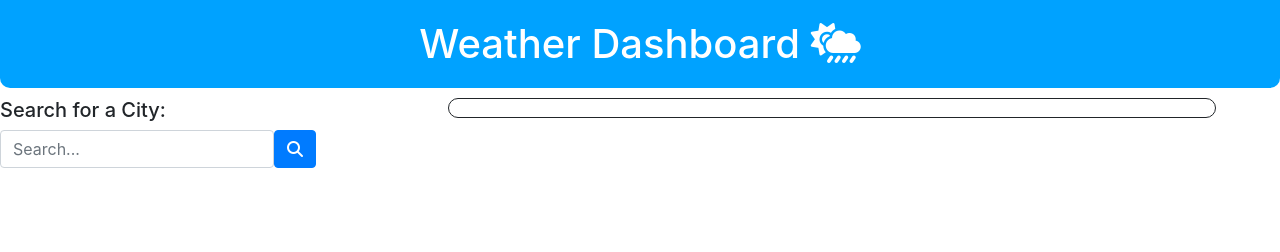
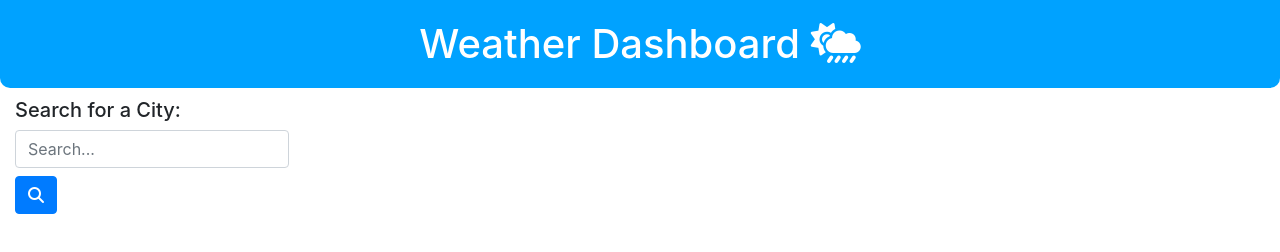
Before and after one commit to cseibert2667/WeatherDashboard, a plain HTML site: page index.html in a window 1280 px wide. Drawn offline with nearby package versions, Linux system fonts and the light colour scheme; no server answers.

Commit message:
reorganized html layout

```diff
--- a/index.html
+++ b/index.html
@@ -19,18 +19,27 @@
     <header>
         <h1 class="header">Weather Dashboard <i class="fas fa-cloud-sun-rain"></i></h1>
     </header>
+    <div class="container-xl">
+        <div class="row">
+            <div class="col-3">
+
                 <div class="left-panel">
                     <h5>Search for a City:</h5>
                     <form class="form-inline">
                         <div class="form-group mb-2">
                             <input type="text" class="form-control" placeholder="Search..." id="city-input">
                         </div>
-            <button type="submit" class="btn btn-primary mb-2" id="search-btn"><i class="fas fa-search"></i></button>
+                        <button type="submit" class="btn btn-primary mb-2" id="search-btn"><i
+                                class="fas fa-search"></i></button>
                     </form>
-
+                    <!-- Search History -->
                     <ul class="list-group">
                     </ul>
                 </div>
+            </div>
+            <div class="col-9">
+                <div class="row">
+
                     <div class="weather">
                         <h3 id="city-name"></h3>
                         <h5 id="main-temp"></h5>
@@ -38,9 +47,14 @@
                         <h5 id="main-wind"></h5>
                         <h5 id="main-uv"></h5>
                     </div>
+                </div>
+
                 <div class="row" id="5-day"></div>
 
 
+            </div>
+        </div>
+    </div>
 
 
     <!-- Bootstrap JS -->
--- a/script.js
+++ b/script.js
@@ -88,7 +88,7 @@ function getFiveDay (cityName) {
     for (let i = 5; i < fiveList.length; i=i+8) {
       let dayIndex = fiveList[i];
       // create new card
-      let $card = $("<div>").addClass("card").attr("style", "width: 18rem");
+      let $card = $("<div>").addClass("card").attr("style", "width: 12rem");
       let $body = $("<div>").addClass("card-body");
       // Retrieves unix timestamp and coverts to user-friendly format
       let fdDate = moment.unix(dayIndex.dt).format("MM/DD/YYYY");
--- a/style.css
+++ b/style.css
@@ -9,27 +9,6 @@
     width: 100%
 }
 
-.row {
-    width: 100%
+.container-xl {
+    max-width: 1500px;
 }
-
-.left-panel {
-    float: left;
-    width: 25%;
-}
-
-
-
-.weather {
-    box-sizing: border-box;
-    border: solid 1px;
-    border-radius: 15px;
-    float: right;
-    width: 60%;
-    margin-right: 5%;
-    padding: 5px;
-}
-
-.card {
-    float: left;
-}
```
Lines whose indentation alone changed are shown as unchanged.
